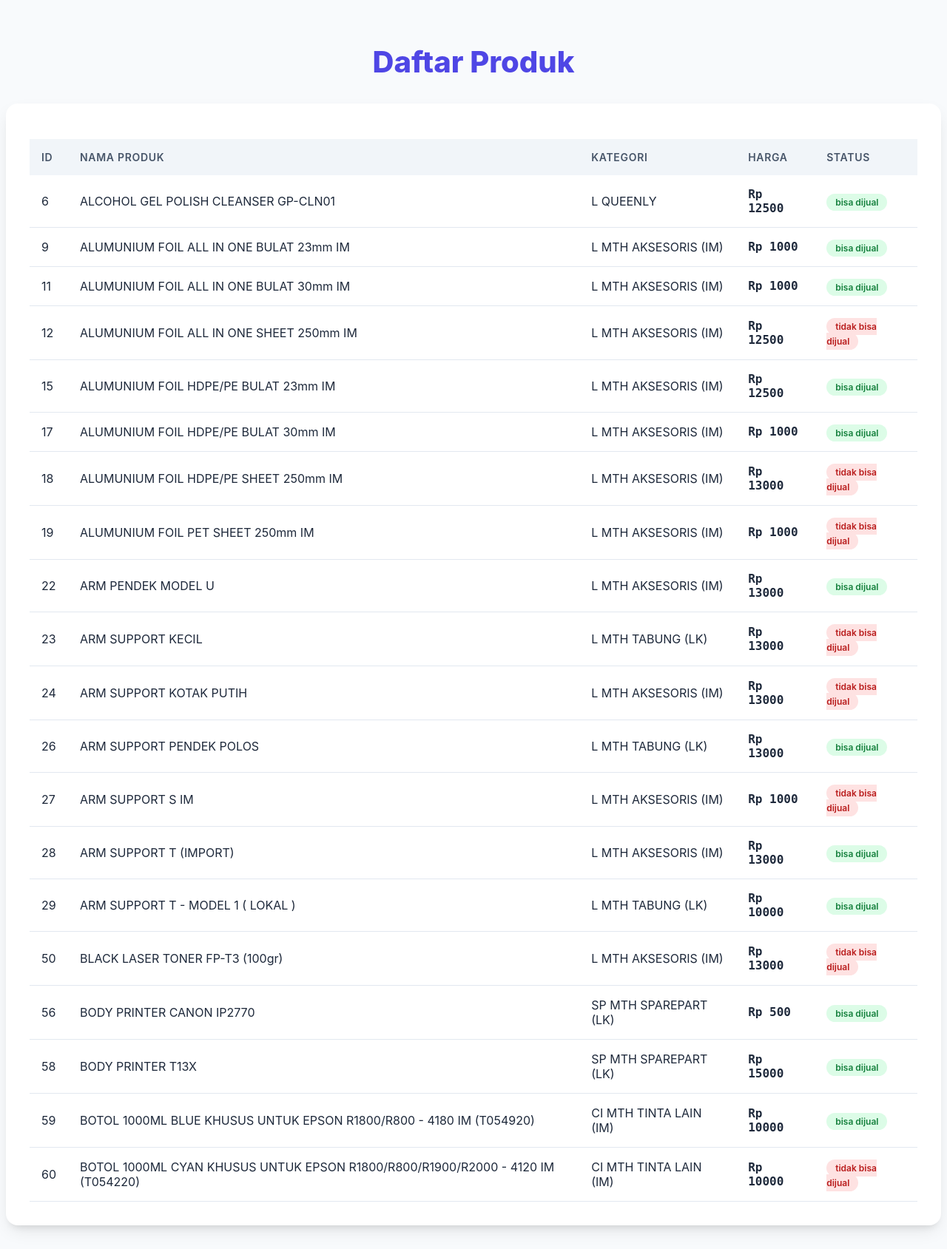
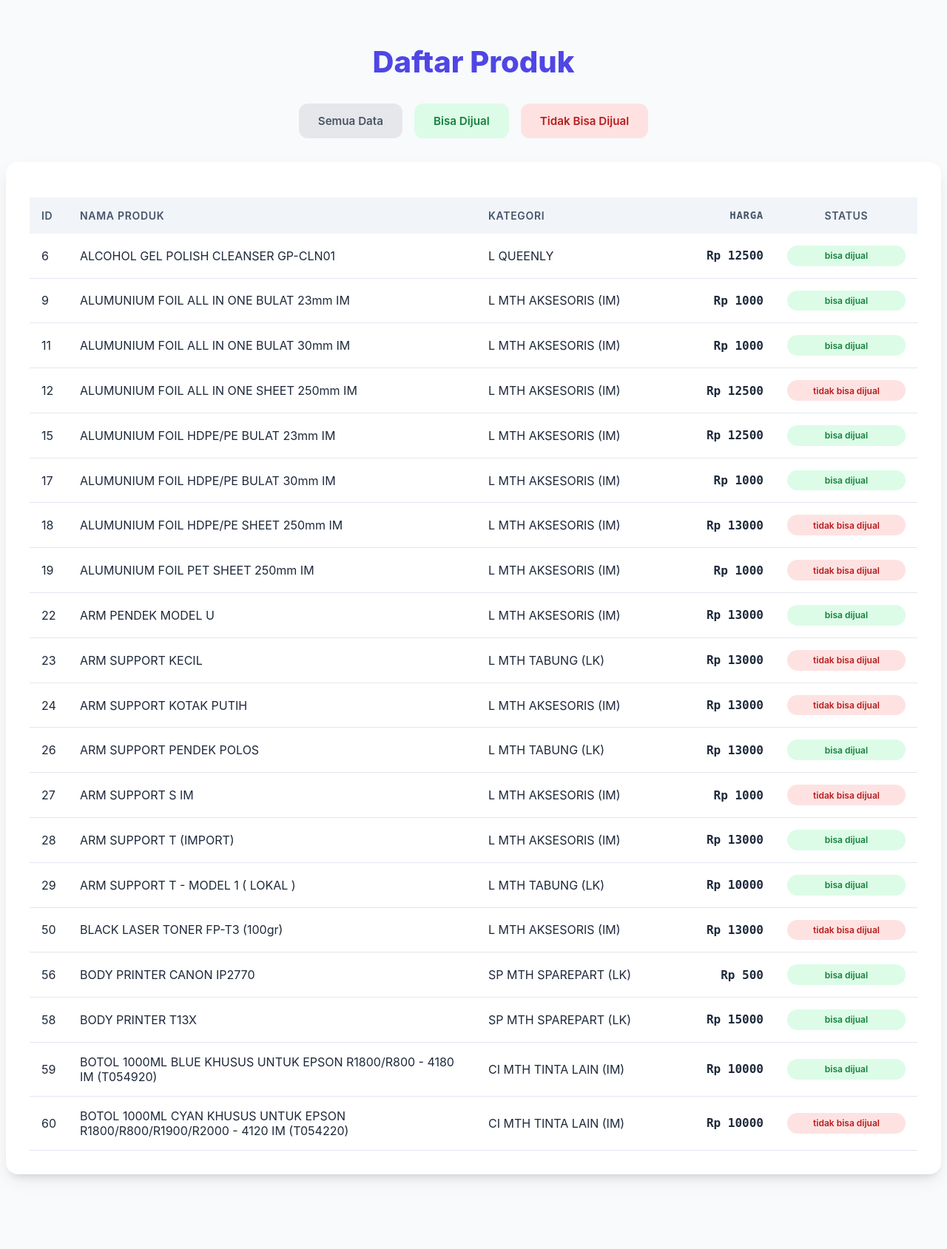
Before and after one commit to mlatifr/cetakcepat, a Django app: template latif_cetak/cetakapp/templates/cetakapp/product_list.html in a window 1280 px wide. Shown: the whole page at 74% size. After the commit the page ends 1596 px from the top, so only its background shows below. Run offline with Django 4.2, Linux system fonts and the light colour scheme; the template is opened without the code that fills it: values that come from a table or form of the project are taken from there, others are empty; data comes from the database, SQL or seed files in the repository; parts of the project's set-up code (start-up, migrations or seed data) failed here and were passed over.

Commit message:
layouting

```diff
--- a/latif_cetak/cetakapp/templates/cetakapp/product_list.html
+++ b/latif_cetak/cetakapp/templates/cetakapp/product_list.html
@@ -1,5 +1,6 @@
 <!DOCTYPE html>
 <html lang="id">
+
 <head>
     <meta charset="UTF-8">
     <meta name="viewport" content="width=device-width, initial-scale=1.0">
@@ -40,6 +41,48 @@
             box-shadow: 0 10px 25px -5px rgba(0, 0, 0, 0.1), 0 8px 10px -6px rgba(0, 0, 0, 0.1);
         }
 
+        /* Filter Buttons Styling */
+        .filter-group {
+            display: flex;
+            gap: 1rem;
+            margin-bottom: 2rem;
+        }
+
+        .filter-btn {
+            padding: 0.75rem 1.5rem;
+            border-radius: 0.75rem;
+            font-weight: 600;
+            text-decoration: none;
+            transition: all 0.2s ease;
+            border: 2px solid transparent;
+            font-size: 0.95rem;
+        }
+
+        .btn-all {
+            background-color: #e5e7eb;
+            color: #4b5563;
+        }
+
+        .btn-bisa {
+            background-color: #dcfce7;
+            color: #15803d;
+        }
+
+        .btn-tidak {
+            background-color: #fee2e2;
+            color: #b91c1c;
+        }
+
+        .filter-btn:hover {
+            transform: translateY(-2px);
+            box-shadow: 0 4px 6px -1px rgba(0, 0, 0, 0.1);
+        }
+
+        .filter-btn.active {
+            border-color: var(--primary-color);
+            box-shadow: 0 0 0 3px rgba(79, 70, 229, 0.2);
+        }
+
         table {
             width: 100%;
             border-collapse: collapse;
@@ -67,7 +110,10 @@
         }
 
         .status-badge {
-            padding: 0.25rem 0.75rem;
+            display: inline-block;
+            padding: 0.4rem 1.25rem;
+            min-width: 120px;
+            text-align: center;
             border-radius: 9999px;
             font-size: 0.75rem;
             font-weight: 600;
@@ -86,11 +132,27 @@
         .price {
             font-family: 'JetBrains Mono', monospace;
             font-weight: 600;
+            min-width: 140px;
+            text-align: right;
+        }
+
+        .category-col {
+            min-width: 200px;
         }
     </style>
 </head>
+
 <body>
     <h1>Daftar Produk</h1>
+
+    <div class="filter-group">
+        <a href="?status=all" class="filter-btn btn-all {% if current_status == 'all' %}active{% endif %}">Semua
+            Data</a>
+        <a href="?status=bisa" class="filter-btn btn-bisa {% if current_status == 'bisa' %}active{% endif %}">Bisa
+            Dijual</a>
+        <a href="?status=tidak" class="filter-btn btn-tidak {% if current_status == 'tidak' %}active{% endif %}">Tidak
+            Bisa Dijual</a>
+    </div>
 
     <div class="container">
         <table>
@@ -98,9 +160,9 @@
                 <tr>
                     <th>ID</th>
                     <th>Nama Produk</th>
-                    <th>Kategori</th>
-                    <th>Harga</th>
-                    <th>Status</th>
+                    <th class="category-col">Kategori</th>
+                    <th class="price">Harga</th>
+                    <th style="text-align: center;">Status</th>
                 </tr>
             </thead>
             <tbody>
@@ -108,10 +170,11 @@
                 <tr>
                     <td>{{ product.id_produk }}</td>
                     <td>{{ product.nama_produk }}</td>
-                    <td>{{ product.kategori.nama_kategori }}</td>
+                    <td class="category-col">{{ product.kategori.nama_kategori }}</td>
                     <td class="price">Rp {{ product.harga|floatformat:0 }}</td>
-                    <td>
-                        <span class="status-badge {% if product.status.nama_status == 'bisa dijual' %}status-bisa{% else %}status-tidak{% endif %}">
+                    <td style="text-align: center;">
+                        <span
+                            class="status-badge {% if product.status.nama_status == 'bisa dijual' %}status-bisa{% else %}status-tidak{% endif %}">
                             {{ product.status.nama_status }}
                         </span>
                     </td>
@@ -125,4 +188,5 @@
         </table>
     </div>
 </body>
+
 </html>
```
Also changed, not shown: latif_cetak/cetakapp/views.py (+11 -3 lines).
